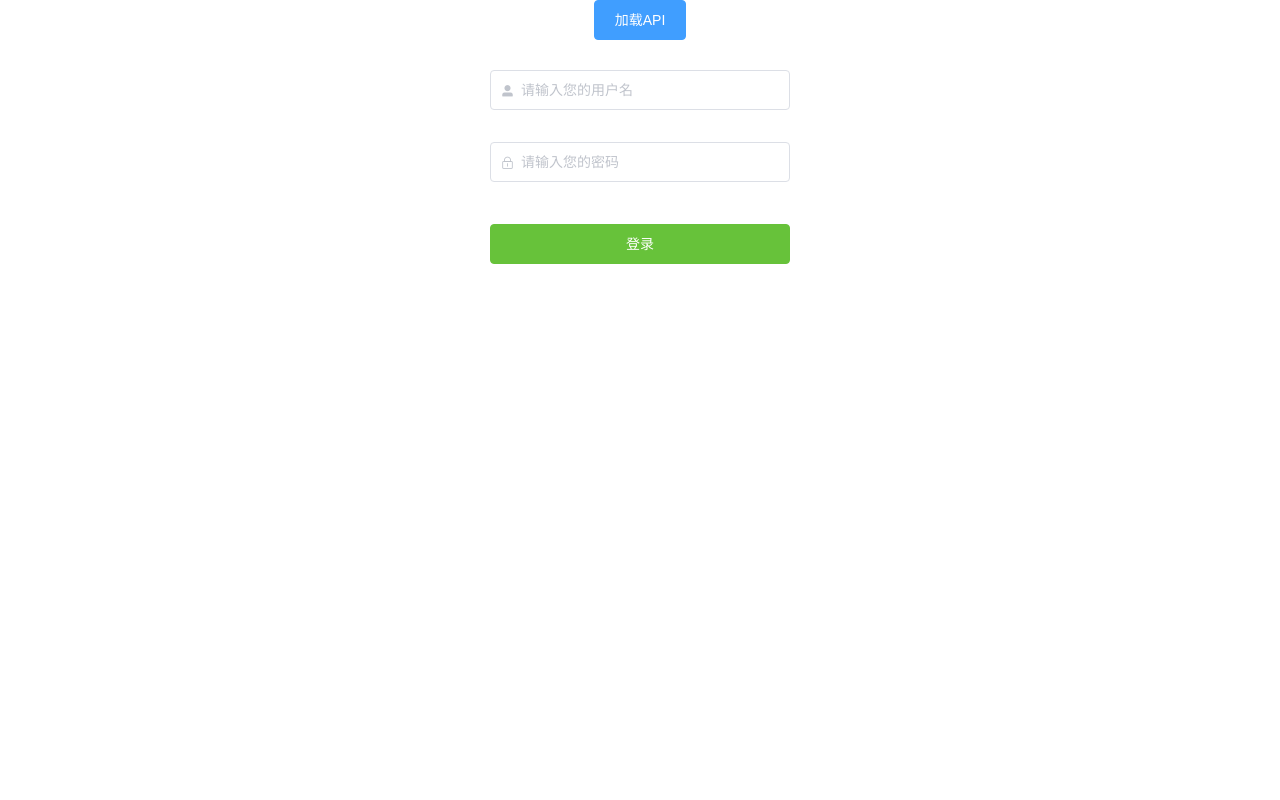
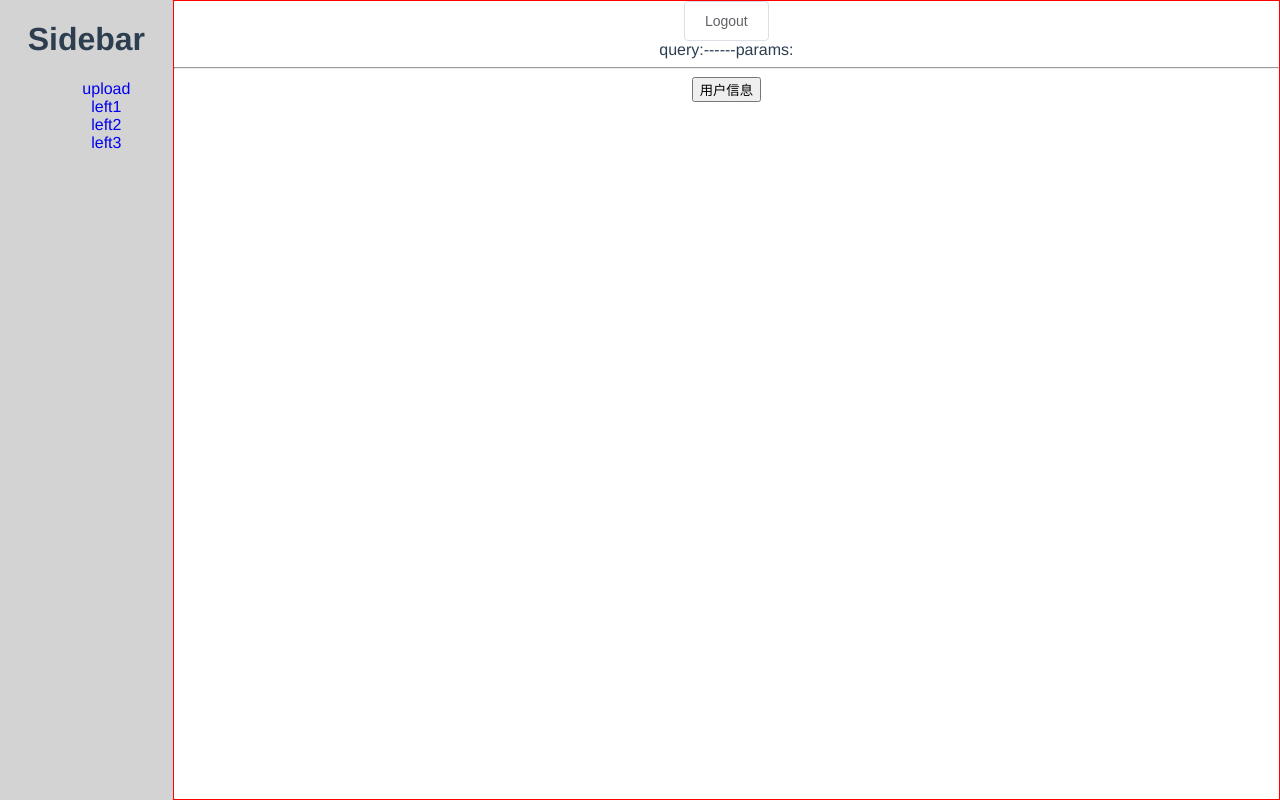
Before and after one commit to Benleie/simpleLogin, a Vue app: page /left1 in a window 1280 px wide. Built offline with nearby package versions, Linux system fonts and the light colour scheme; sample sign-in values are in the browser's storage.

Commit message:
路由守卫简单配置：对登录状态进行获取和相关处理

```diff
--- a/src/components/Login.vue
+++ b/src/components/Login.vue
@@ -80,7 +80,7 @@
 
 import qs from 'qs';
 const urlGetToken = "/oauth/token";
-const urlV2ex = "/v2ex/api/topics/latest.json"
+const urlV2ex = "/api/topics/latest.json"
 // const urlOriginV2ex = "https://www.v2ex.com/api/topics/latest.json"
 
 export default {
@@ -120,7 +120,7 @@ export default {
             .then(({ status, data }) => {
                 if (status === 200) {
                     if (data && data.code == 200) {
-                        console.log(typeof data.data.access_token)
+                        // console.log(typeof data.data.access_token)
                         //data.data.token_type
                         // self.tokenData = data.data;
                         window.localStorage.setItem("loginToken", data.data.access_token)
@@ -130,7 +130,7 @@ export default {
                         // location.href = '/aaa'
                         self.$router.push({
                           name:"MainBoard",
-                          // params:{userName: self.ruleForm.userName},
+                          params:{userName: self.ruleForm.userName},
                           query:{userName: self.ruleForm.userName}
                         })
                     } else {
--- a/src/components/Main.vue
+++ b/src/components/Main.vue
@@ -1,12 +1,13 @@
 <template>
 <div class="wrapper">
-  <Sidebar ></Sidebar>
+  <Sidebar></Sidebar>
   <div class="container">
     <NavBar :userName="dataName"></NavBar>
+    <span>query:{{ dataName }}</span>
+    <span>------</span>
+    <span>params:{{ userName }}</span>
     <hr>
-    <h1> h1, {{ userName }}</h1>
-    <h2>h2, {{ this.dataName }}</h2>
-    <ShowArea></ShowArea>
+    <ShowArea :userName="dataName"></ShowArea>
   </div>
 </div>
 </template>
@@ -35,7 +36,7 @@ export default {
       default: ''
     }
   },
-  mounted() { console.log(this.$route) },
+  // mounted() { console.log(this.$route) },
 
 }
 </script>
--- a/src/components/backend/ShowArea.vue
+++ b/src/components/backend/ShowArea.vue
@@ -1,10 +1,11 @@
 <template>
  <transition-group >
    <div :key="key" class="show-area">
-     <button @click="showDialog" >ShowArea</button>
+     <button @click="showDialog" >用户信息</button>
      <div class="dialog_wrapper" ref="dialog" @click="hideDialog">
        <div class="dialog">
          <h3>Dialog for User Info</h3>
+         <h4>当前用户:{{ userName }}</h4>
          <div>
            <button @click="hideDialog" class="dialog-confirm">关闭</button>
          </div>
@@ -19,6 +20,12 @@
 <script>
 export default {
   name: "ShowArea",
+  props: {
+    userName: {
+      type: String,
+      default: ''
+    }
+  },
   computed: {
     key() { return this.$route.path }
   },
--- a/src/main.js
+++ b/src/main.js
@@ -5,7 +5,7 @@ import 'element-ui/lib/theme-chalk/index.css';
 import App from './App.vue'
 import Router from './router.js'
 
-Vue.config.productionTip = true
+Vue.config.productionTip = false
 Vue.prototype.$http= axios
 Vue.use(ElementUI);
 
--- a/src/router.js
+++ b/src/router.js
@@ -7,7 +7,7 @@ import Login from './components/Login.vue'
 import Main from './components/Main.vue'
 export const constantRoutes = [
 
-    { path:"/", name:"login", component:Login},
+    { path:"/", name:"login",  component:Login},
     {
         path:"/upload",
         // ???
@@ -59,11 +59,65 @@ export const constantRoutes = [
     },
 ]
 const createRouter = () => new VueRouter({
-    // mode: 'history', // require service support
+    mode: 'history', // require service support
     scrollBehavior: () => ({ y: 0 }),
     routes: constantRoutes
 })
 
+
+
 const router = createRouter()
 
+router.beforeEach((to, from, next) => {
+    console.log(from.fullPath);
+    console.log(to.fullPath);
+    next();
+
+    // token exists？
+    /*if(window.localStorage.getItem('loginToken')){
+        next();
+    } else {
+        next({
+            // path:'/'
+            name:"login"
+        })
+    }*/
+    if(localStorage.getItem('loginToken')){
+        console.log("from where: " + from.fullPath)
+        if(to.fullPath == "/"){
+            console.log("already log in!")
+            console.log("from where: " + from.fullPath)
+            next({ path:"/left1" } );
+        } else {
+            next();
+        }
+    } else {
+        console.log("Please log in")
+        next({
+            path:'/'
+        })
+    }
+
+
+    // 如果本地 存在 token 则 不允许直接跳转到 登录页面
+    /*if(to.fullPath == "/left2/index"){
+        console.log("Got it!")
+        if(localStorage.getItem('loginToken')){
+            console.log("loginToken exists!")
+            next({
+                path:from.fullPath
+            });
+            console.log("go to left2")
+            next()
+        }else {
+            console.log("go to other")
+            next({path:from.fullPath});
+        }
+    } else {
+        // console.log("not go to login")
+        next()
+    }*/
+
+    // if(to.path != "/")
+});
 export default router
```
